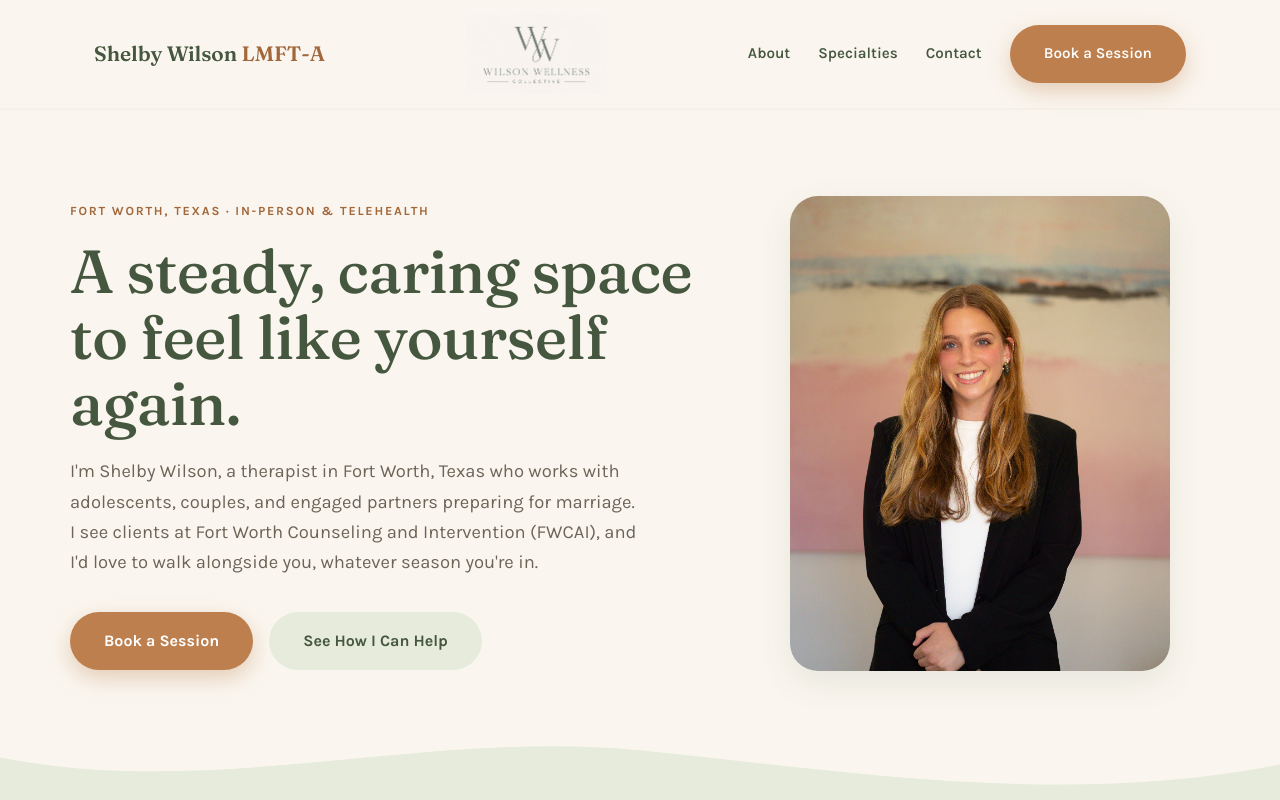
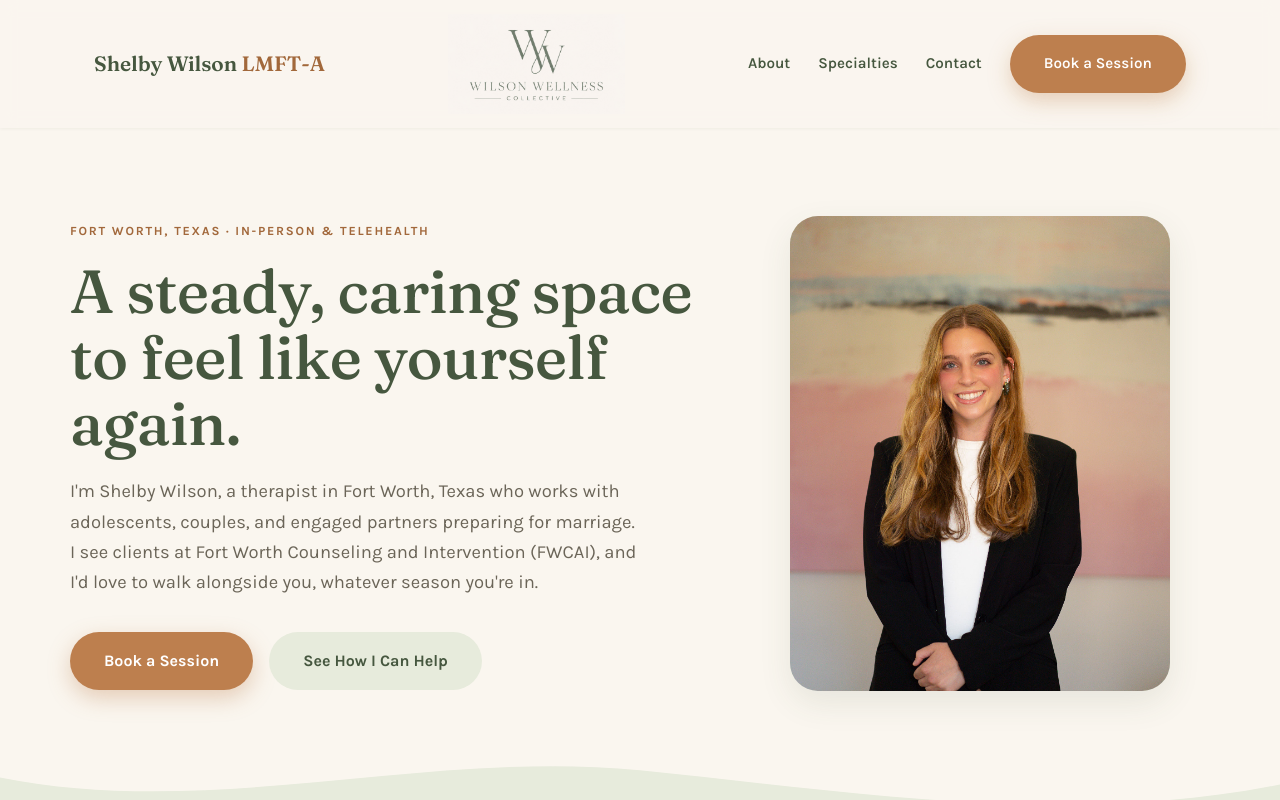
Before and after one commit to hudsonwilson/Shelby_Counseling, a plain HTML site: page index.html in a window 1280 px wide. Shown: the top 800 px of the page. Drawn offline with Linux system fonts and the light colour scheme.

Commit message:
Increase header logo height to 100px

```diff
--- a/index.html
+++ b/index.html
@@ -156,7 +156,7 @@
   }
 
 .header-logo {
-  height: 80px; /* Adjust this number to make the center logo larger or smaller */
+  height: 100px; /* Adjust this number to make the center logo larger or smaller */
   width: auto;
   display: block;
   object-fit: contain;
```
